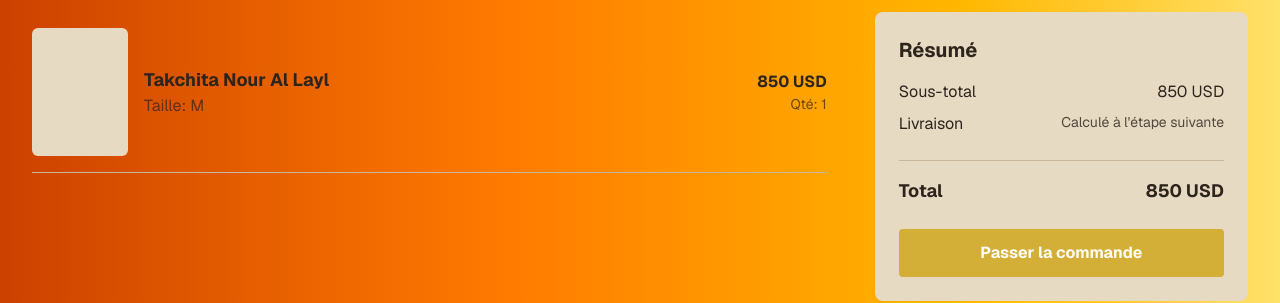
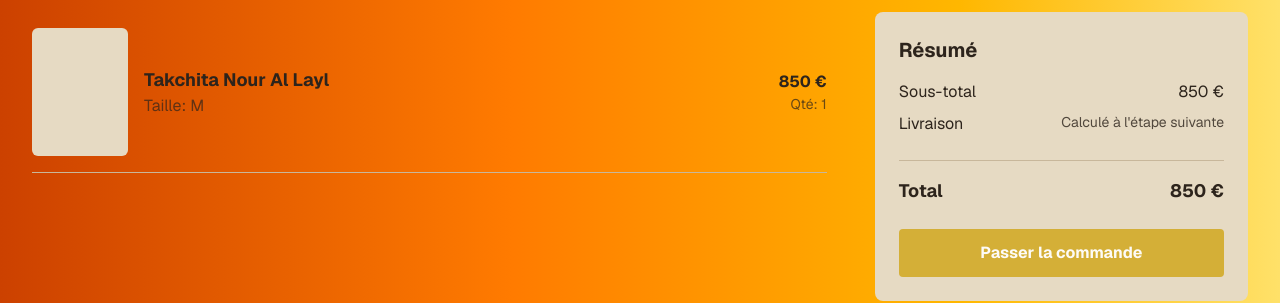
Before and after one commit to Stair-hub/caftan-maghreb, a Next.js app: page /cart in a window 1280 px wide. Shown: the part 185-488 px from the top of the page. Built offline with nearby package versions, Linux system fonts and the light colour scheme.

Commit message:
Convert all displayed prices from USD to EUR

```diff
--- a/src/app/cart/page.tsx
+++ b/src/app/cart/page.tsx
@@ -26,7 +26,7 @@ export default function CartPage() {
                 </div>
               </div>
               <div className="text-right">
-                <p className="font-bold text-foreground">{item.price} USD</p>
+                <p className="font-bold text-foreground">{item.price} €</p>
                 <p className="text-sm text-foreground opacity-70">Qté: {item.quantity}</p>
               </div>
             </div>
@@ -36,7 +36,7 @@ export default function CartPage() {
           <h2 className="text-xl font-bold mb-4 text-foreground">Résumé</h2>
           <div className="flex justify-between mb-2 text-foreground">
             <span>Sous-total</span>
-            <span>850 USD</span>
+            <span>850 €</span>
           </div>
           <div className="flex justify-between mb-6 text-foreground">
             <span>Livraison</span>
@@ -44,7 +44,7 @@ export default function CartPage() {
           </div>
           <div className="flex justify-between font-bold text-lg border-t border-[var(--color-sable-dark)] pt-4 mb-6 text-foreground">
             <span>Total</span>
-            <span>850 USD</span>
+            <span>850 €</span>
           </div>
           <Link
             href="/checkout"
--- a/src/app/collections/accessoires/page.tsx
+++ b/src/app/collections/accessoires/page.tsx
@@ -34,7 +34,7 @@ export default function AccessoiresPage() {
               {product.name}
             </h3>
             <p className="text-[var(--color-or)] font-semibold">
-              {product.price} USD
+              {product.price} €
             </p>
           </Link>
         ))}
--- a/src/app/collections/la-sultane/page.tsx
+++ b/src/app/collections/la-sultane/page.tsx
@@ -34,7 +34,7 @@ export default function LaSultanePage() {
               {product.name}
             </h3>
             <p className="text-[var(--color-or)] font-semibold">
-              {product.price} USD
+              {product.price} €
             </p>
           </Link>
         ))}
--- a/src/app/collections/le-souk-chic/page.tsx
+++ b/src/app/collections/le-souk-chic/page.tsx
@@ -34,7 +34,7 @@ export default function LeSoukChicPage() {
               {product.name}
             </h3>
             <p className="text-[var(--color-or)] font-semibold">
-              {product.price} USD
+              {product.price} €
             </p>
           </Link>
         ))}
--- a/src/app/page.tsx
+++ b/src/app/page.tsx
@@ -63,7 +63,7 @@ export default function Home() {
                 {product.category}
               </p>
               <p className="text-[var(--color-or)] font-semibold">
-                {product.price} USD
+                {product.price} €
               </p>
             </Link>
           ))}
--- a/src/app/product/[slug]/page.tsx
+++ b/src/app/product/[slug]/page.tsx
@@ -51,7 +51,7 @@ export default async function ProductPage({
             {product.name}
           </h1>
           <p className="text-3xl font-bold text-[var(--color-or)]">
-            {product.price} USD
+            {product.price} €
           </p>
           <p className="text-foreground opacity-80 text-lg leading-relaxed">
             {product.description}
```
